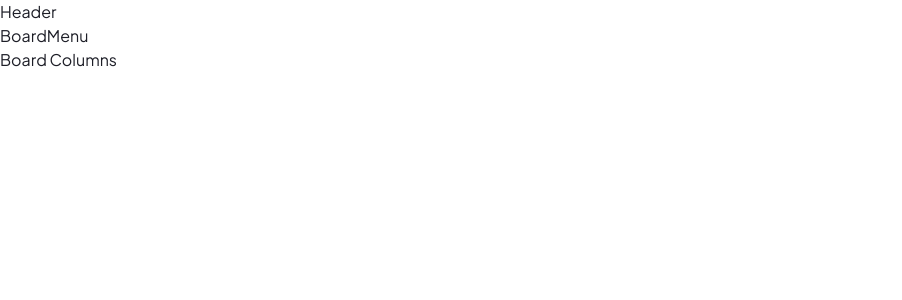
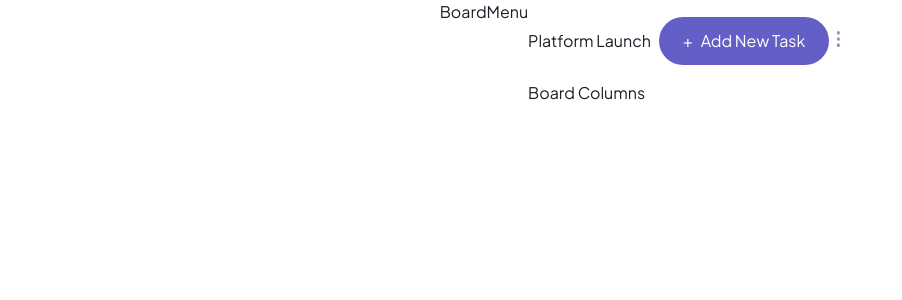
Before and after one commit to barriedirk/frontend-mentor-exercise-41-kanban-task-management-web-app, a Next.js app in the folder frontend/: page / in a window 1280 px wide. Shown: the top 300 px of the page, without its empty margins (0-902 px from the left). Built offline with nearby package versions, Linux system fonts and the light colour scheme; no server answers.

Commit message:
add elements for board header

```diff
--- a/frontend/src/app/(dashboard)/components/Board.tsx
+++ b/frontend/src/app/(dashboard)/components/Board.tsx
@@ -1,3 +1,5 @@
+import "./board.css";
+
 export default function Board({ children }: { children: React.ReactNode }) {
   return <div className="board">{children}</div>;
 }
--- a/frontend/src/app/(dashboard)/components/BoardHeader.tsx
+++ b/frontend/src/app/(dashboard)/components/BoardHeader.tsx
@@ -1,7 +1,49 @@
+import "./board-header.css";
+
+import Image from "next/image";
+
+import Button from "@/components/ui/Button";
+
 export default function BoardHeader() {
   return (
-    <div className="board-header">
-      <h1>Header</h1>
+    <div className="board-header flex justify-center items-center gap-2">
+      <Image
+        className="board-header__logo object-fit"
+        src="/logo-mobile.svg"
+        alt="Kanban"
+        width={24}
+        height={24}
+        priority
+      />
+
+      <p className="">Platform Launch</p>
+
+      <Button className="board-header__add_task ml-auto text-preset-4">
+        <span>+</span>
+        <span>Add New Task</span>
+      </Button>
+
+      <div className="board-header__menu">
+        <button aria-haspopup="menu" aria-expanded="false">
+          <Image
+            className="board-header__ellipsis object-fit"
+            src="/icon-vertical-ellipsis.svg"
+            alt="options"
+            width={3}
+            height={16}
+            priority
+          />
+        </button>
+
+        <ul className="board-header__menu-options" role="menu" hidden>
+          <li role="menuitem">
+            <button>Edit board</button>
+          </li>
+          <li role="menuitem">
+            <button>Delete board</button>
+          </li>
+        </ul>
+      </div>
     </div>
   );
 }
--- /dev/null
+++ b/frontend/src/app/(dashboard)/components/board-header.css
@@ -0,0 +1,34 @@
+.board-header {
+}
+
+.board-header__logo {
+  width: 25px;
+  height: 25px;
+}
+
+.board-header__ellipsis {
+  width: 3px;
+  height: 16px;
+}
+
+.board-header__add_task {
+  height: 2rem;
+}
+
+.board-header__add_task span:nth-of-type(2) {
+  display: none;
+}
+
+@media screen and (min-width: 48em) {
+  .board-header__add_task {
+    height: 3rem;
+  }
+
+  .board-header__add_task span:nth-of-type(2) {
+    display: inline-block;
+  }
+
+  .board-header__logo {
+    display: none;
+  }
+}
--- /dev/null
+++ b/frontend/src/app/(dashboard)/components/board.css
@@ -0,0 +1,41 @@
+.board-header {
+  grid-area: board-header;
+}
+
+.board-menu {
+  grid-area: board-menu;
+  display: none;
+}
+
+.board-columns {
+  grid-area: board-columns;
+}
+
+.board {
+  min-width: 23.4375rem;
+  height: 100dvh;
+  max-width: 90rem;
+  display: grid;
+  grid-template-columns: 1fr;
+  grid-template-rows: 4rem 1fr;
+  grid-template-areas:
+    "board-header"
+    "board-columns";
+}
+
+@media screen and (min-width: 48em) {
+  .board-menu {
+    display: block;
+  }
+
+  .board {
+    min-width: 23.4375rem;
+    height: 100dvh;
+    max-width: 90rem;
+    grid-template-columns: auto 1fr;
+    grid-template-rows: 5.0625rem 1fr;
+    grid-template-areas:
+      "board-menu board-header"
+      "board-menu board-columns";
+  }
+}
--- a/frontend/src/app/(dashboard)/layout.tsx
+++ b/frontend/src/app/(dashboard)/layout.tsx
@@ -15,5 +15,5 @@ export default async function DashboardLayout({
   //   redirect("/signin");
   // }
 
-  return <div>{children}</div>;
+  return <div className="flex justify-center">{children}</div>;
 }
--- a/frontend/src/app/layout.tsx
+++ b/frontend/src/app/layout.tsx
@@ -1,11 +1,14 @@
+import "./globals.css";
+
 import type { Metadata } from "next";
+
 import { Plus_Jakarta_Sans } from "next/font/google";
-import "./globals.css";
 import { ThemeProvider } from "./ThemeProvider";
 
 const plusJakarta = Plus_Jakarta_Sans({
   subsets: ["latin"],
   weight: ["200", "300", "400", "500", "600", "700", "800"],
+  variable: "--font-plus-jakarta-sans",
 });
 
 export const metadata: Metadata = {
@@ -30,7 +33,10 @@ export default function RootLayout({
   children: React.ReactNode;
 }>) {
   return (
-    <html lang="en" className={plusJakarta.className}>
+    <html
+      lang="en"
+      className={`${plusJakarta.className} ${plusJakarta.variable}`}
+    >
       <head>
         <script
           type="application/ld+json"
--- /dev/null
+++ b/frontend/src/components/ui/Button.tsx
@@ -0,0 +1,21 @@
+import clsx from "clsx";
+
+interface ButtonProps {
+  children: React.ReactNode;
+  className?: string;
+  click?: () => void;
+}
+
+export default function Button({ children, className, click }: ButtonProps) {
+  return (
+    <button
+      className={clsx(
+        "flex justify-center items-center gap-2 px-6 py-3 rounded-full bg-main-purple text-white",
+        className
+      )}
+      onClick={click}
+    >
+      {children}
+    </button>
+  );
+}
```
